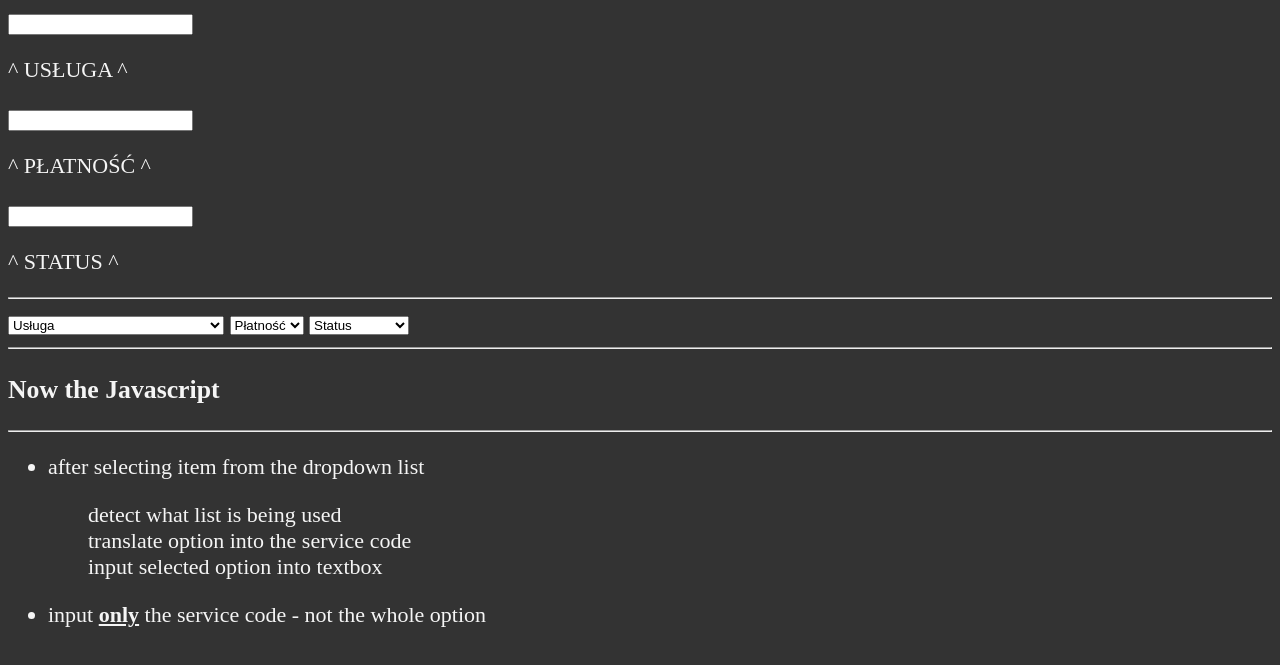
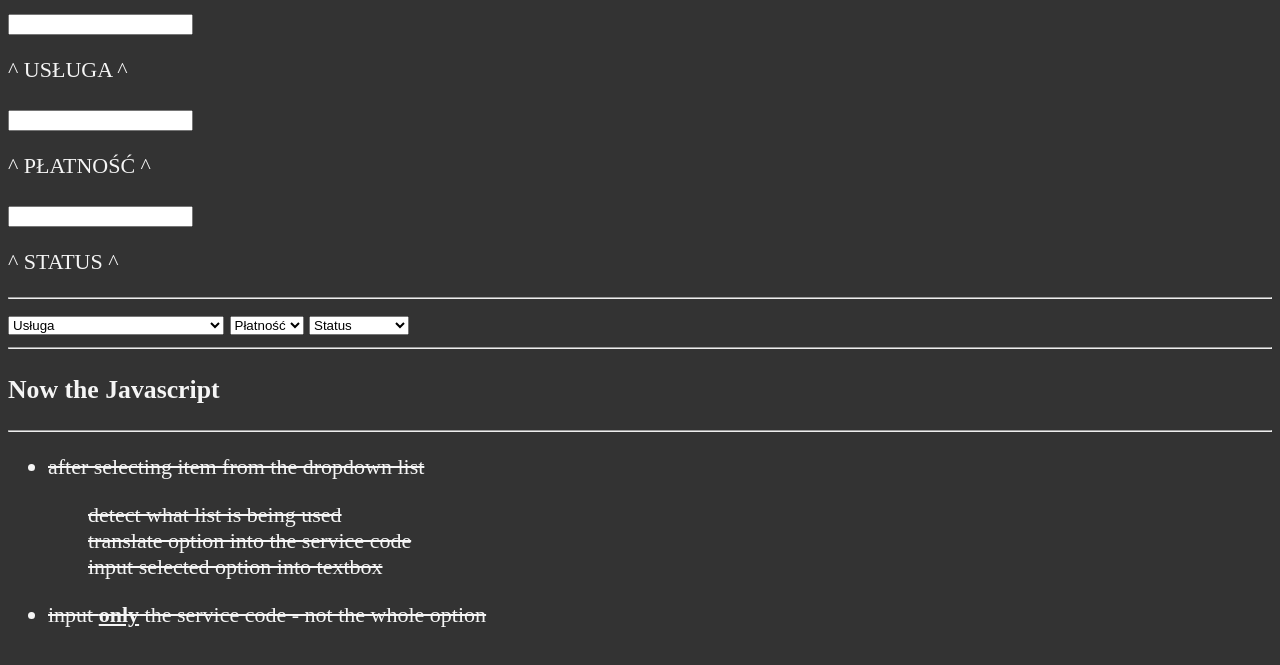
Before and after one commit to xFurrYx/first-try, a plain HTML site: page firstproject/index.html in a window 1280 px wide. Shown: the part 101-766 px from the top of the page. Drawn offline with Linux system fonts and the light colour scheme.

Commit message:
fixed todo

```diff
--- a/firstproject/index.html
+++ b/firstproject/index.html
@@ -104,25 +104,7 @@
   dropdownStatus.addEventListener('change', function(event) {
       displayStatus.value = event.target.value;
   });
-/*
-  // Select all dropdown elements (assuming there are 3)
-  var dropdownLists = document.querySelectorAll('select');
 
-  // Loop through each dropdown list
-  dropdownLists.forEach(function(selectElement) {
-      // Add event listener for 'change' event on each dropdown
-      selectElement.addEventListener('change', function(event) {
-          // Get the selected option
-          var selectedOption = event.target.value;
-
-          // Update the display input field with the selected option
-          displayService.value = selectedOption;
-          displayPayment.value = selectedOption;
-          displayStatus.value = selectedOption;
-
-      });
-  });
-  */
 /* to add to gsheets //https://developers.google.com/sheets/api/guides/values#node.js
 // Assuming you have already fetched the data you want to update
 var newData = [
@@ -149,13 +131,13 @@ function updateSpreadsheet() {
 </script>
 </body>
 
-<ul>
+<ul><s>
     <li>after selecting item from the dropdown list</li>
     <p><dd>detect what list is being used</dd>
     <dd>translate option into the service code</dd>
     <dd>input selected option into textbox</dd></p>
     <li>input <u><strong>only</strong></u> the service code - not the whole option</li>
     <dd></dd>
-
+    </s>
 </ul>
 </html>
```
